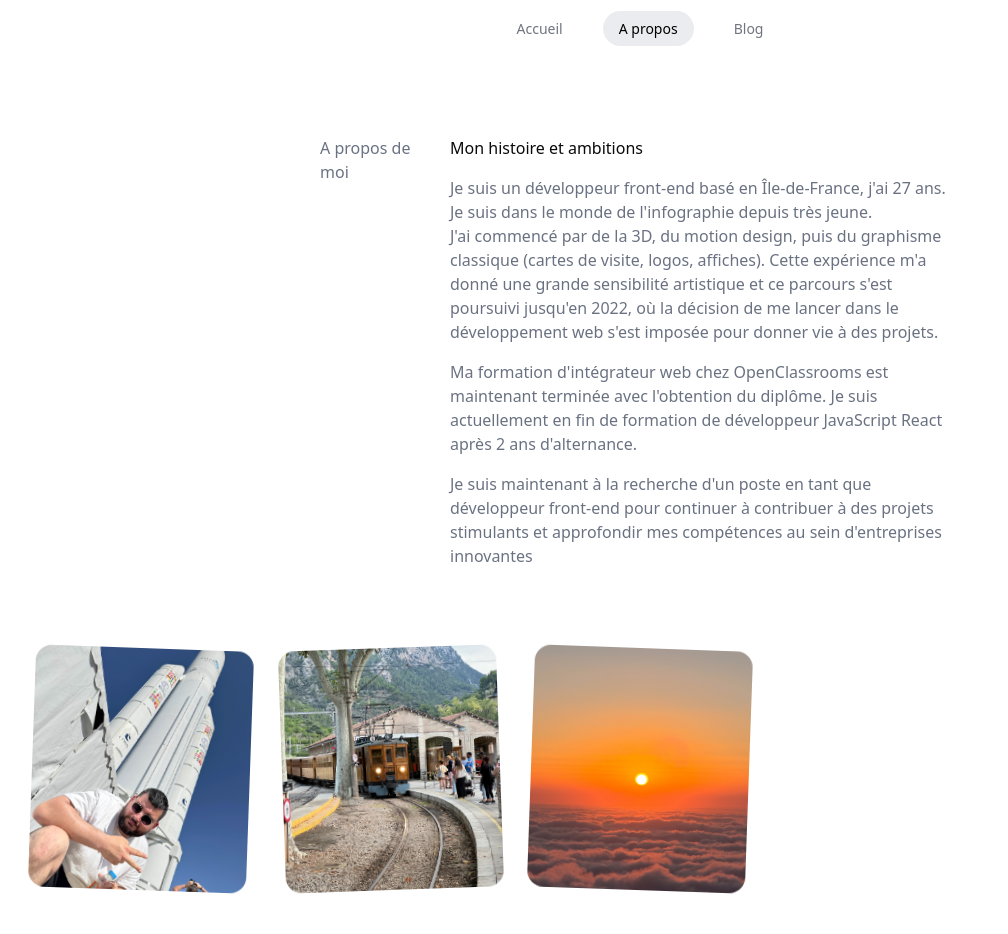
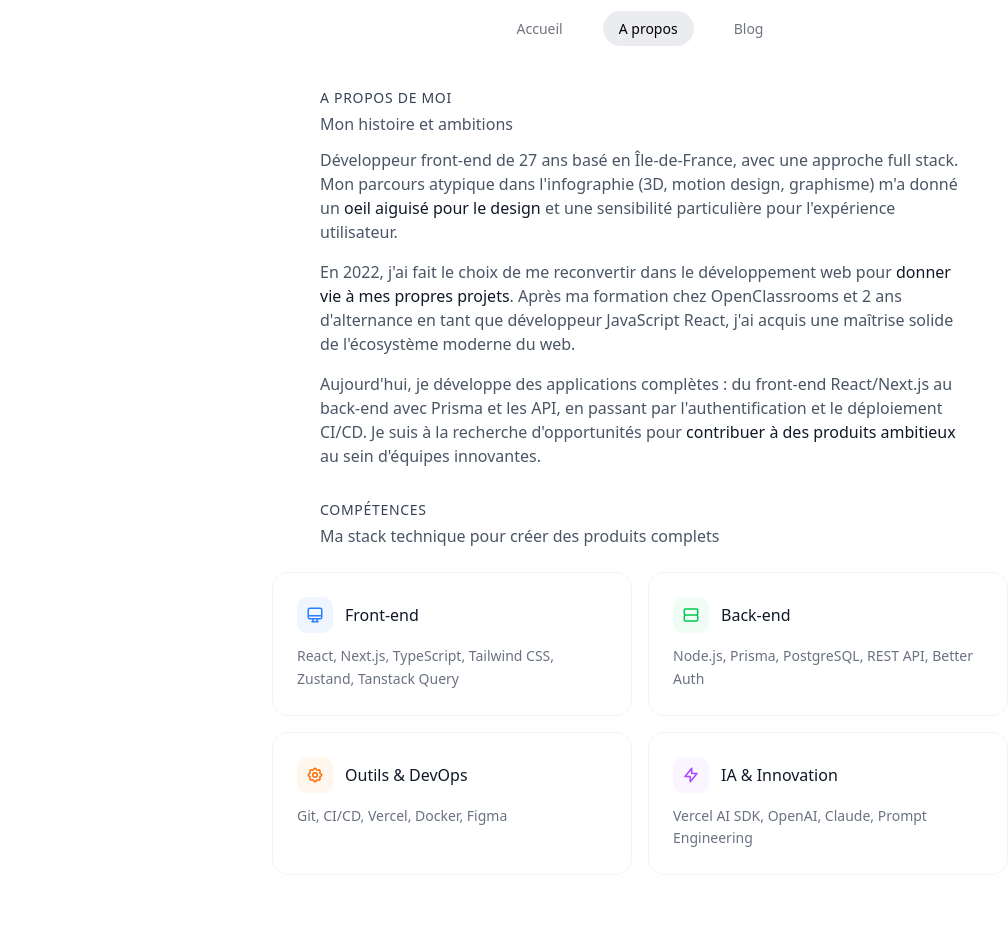
Before and after one commit to WillFDA/williamdeazevedo2025, a Next.js app: page /about in a window 1280 px wide. Shown: the top 934 px of the page, without its empty margins (0-1008 px from the left). Built offline with nearby package versions, Linux system fonts and the light colour scheme.

Commit message:
avancement

```diff
--- a/app/about/page.tsx
+++ b/app/about/page.tsx
@@ -8,11 +8,11 @@ import { Metadata } from "next";
 export const metadata: Metadata = {
   title: "À propos",
   description:
-    "Découvrez mon parcours : du design graphique au développement front-end. 2 ans d'expérience en React et Next.js, basé en Île-de-France.",
+    "Développeur front-end avec compétences full stack. Du design graphique au développement web, 2 ans d'expérience en React, Next.js, TypeScript et Node.js.",
   openGraph: {
     title: "À propos | William De Azevedo",
     description:
-      "Découvrez mon parcours : du design graphique au développement front-end. 2 ans d'expérience en React et Next.js.",
+      "Développeur front-end avec compétences full stack. 2 ans d'expérience en React, Next.js et TypeScript.",
   },
   alternates: {
     canonical: "https://williamdeazevedo.fr/about",
@@ -22,43 +22,172 @@ export const metadata: Metadata = {
 export default function About() {
   return (
     <>
-      <section className="mx-auto mt-20 flex max-w-2xl flex-col gap-8 px-4 lg:flex-row">
-        <h2 className="fade-up mb-auto font-medium text-gray-500 [--animation-delay:300ms]">
+      {/* Section À propos */}
+      <div className="flex flex-col gap-12 py-8 lg:gap-16 lg:max-w-2xl max-w-xl px-4 mx-auto w-full">
+        <section className="fade-up [--animation-delay:200ms]">
+          <div className="mb-3 flex flex-col gap-1">
+            <h2 className="text-sm font-medium uppercase tracking-wider text-gray-700">
               A propos de moi
             </h2>
-        <div className="flex w-full flex-col gap-4">
-          <span className="fade-up [--animation-delay:200ms]">
-            Mon histoire et ambitions
+            <p className="text-gray-600">Mon histoire et ambitions</p>
+          </div>
+          <div className="flex flex-col gap-4 text-gray-600">
+            <p className="fade-up [--animation-delay:300ms]">
+              Développeur front-end de 27 ans basé en Île-de-France, avec une
+              approche full stack. Mon parcours atypique dans l&apos;infographie
+              (3D, motion design, graphisme) m&apos;a donné un{" "}
+              <span className="text-gray-900 font-medium">
+                oeil aiguisé pour le design
+              </span>{" "}
+              et une sensibilité particulière pour l&apos;expérience
+              utilisateur.
+            </p>
+            <p className="fade-up [--animation-delay:400ms]">
+              En 2022, j&apos;ai fait le choix de me reconvertir dans le
+              développement web pour{" "}
+              <span className="text-gray-900 font-medium">
+                donner vie à mes propres projets
               </span>
-          <div className="group/work flex flex-col gap-4 text-gray-500 text-md">
-            <span className="fade-up [--animation-delay:300ms]">
-              Je suis un développeur front-end basé en Île-de-France, j&apos;ai
-              27 ans. Je suis dans le monde de l&apos;infographie depuis très
-              jeune.
-              <br />
-              J&apos;ai commencé par de la 3D, du motion design, puis du
-              graphisme classique (cartes de visite, logos, affiches). Cette
-              expérience m&apos;a donné une grande sensibilité artistique et ce
-              parcours s&apos;est poursuivi jusqu&apos;en 2022, où la décision
-              de me lancer dans le développement web s&apos;est imposée pour
-              donner vie à des projets.
-            </span>
-            <span className="fade-up [--animation-delay:500ms]">
-              Ma formation d&apos;intégrateur web chez OpenClassrooms est
-              maintenant terminée avec l&apos;obtention du diplôme. Je suis
-              actuellement en fin de formation de développeur JavaScript React
-              après 2 ans d&apos;alternance.
-            </span>
-            <span className="fade-up [--animation-delay:700ms]">
-              Je suis maintenant à la recherche d&apos;un poste en tant que
-              développeur front-end pour continuer à contribuer à des projets
-              stimulants et approfondir mes compétences au sein
-              d&apos;entreprises innovantes
-            </span>
+              . Après ma formation chez OpenClassrooms et 2 ans
+              d&apos;alternance en tant que développeur JavaScript React,
+              j&apos;ai acquis une maîtrise solide de l&apos;écosystème moderne
+              du web.
+            </p>
+            <p className="fade-up [--animation-delay:500ms]">
+              Aujourd&apos;hui, je développe des applications complètes : du
+              front-end React/Next.js au back-end avec Prisma et les API, en
+              passant par l&apos;authentification et le déploiement CI/CD. Je
+              suis à la recherche d&apos;opportunités pour{" "}
+              <span className="text-gray-900 font-medium">
+                contribuer à des produits ambitieux
+              </span>{" "}
+              au sein d&apos;équipes innovantes.
+            </p>
+          </div>
+        </section>
+      </div>
+
+      {/* Section Compétences - titre en 2xl, cartes en 3xl */}
+      <section className="fade-up [--animation-delay:600ms]">
+        <div className="lg:max-w-2xl max-w-xl mx-auto px-4 mb-6">
+          <div className="flex flex-col gap-1">
+            <h2 className="text-sm font-medium uppercase tracking-wider text-gray-700">
+              Compétences
+            </h2>
+            <p className="text-gray-600">
+              Ma stack technique pour créer des produits complets
+            </p>
+          </div>
+        </div>
+        <div className="max-w-3xl mx-auto px-4">
+          <div className="group/skills grid grid-cols-1 sm:grid-cols-2 gap-4">
+            <div className="rounded-2xl border border-gray-100 bg-white p-6 transition-all duration-200 hover:border-gray-200 group-hover/skills:[&:not(:hover)]:opacity-50">
+              <div className="mb-3 flex items-center gap-3">
+                <div className="flex size-9 items-center justify-center rounded-lg bg-blue-50 text-blue-500">
+                  <svg
+                    className="size-[18px]"
+                    fill="none"
+                    viewBox="0 0 24 24"
+                    stroke="currentColor"
+                    strokeWidth={2}
+                  >
+                    <path
+                      strokeLinecap="round"
+                      strokeLinejoin="round"
+                      d="M9.75 17L9 20l-1 1h8l-1-1-.75-3M3 13h18M5 17h14a2 2 0 002-2V5a2 2 0 00-2-2H5a2 2 0 00-2 2v10a2 2 0 002 2z"
+                    />
+                  </svg>
+                </div>
+                <h4 className="font-medium text-gray-900">Front-end</h4>
+              </div>
+              <p className="text-sm text-gray-500 leading-relaxed">
+                React, Next.js, TypeScript, Tailwind CSS, Zustand, Tanstack
+                Query
+              </p>
+            </div>
+
+            <div className="rounded-2xl border border-gray-100 bg-white p-6 transition-all duration-200 hover:border-gray-200 group-hover/skills:[&:not(:hover)]:opacity-50">
+              <div className="mb-3 flex items-center gap-3">
+                <div className="flex size-9 items-center justify-center rounded-lg bg-green-50 text-green-500">
+                  <svg
+                    className="size-[18px]"
+                    fill="none"
+                    viewBox="0 0 24 24"
+                    stroke="currentColor"
+                    strokeWidth={2}
+                  >
+                    <path
+                      strokeLinecap="round"
+                      strokeLinejoin="round"
+                      d="M5 12h14M5 12a2 2 0 01-2-2V6a2 2 0 012-2h14a2 2 0 012 2v4a2 2 0 01-2 2M5 12a2 2 0 00-2 2v4a2 2 0 002 2h14a2 2 0 002-2v-4a2 2 0 00-2-2"
+                    />
+                  </svg>
+                </div>
+                <h4 className="font-medium text-gray-900">Back-end</h4>
+              </div>
+              <p className="text-sm text-gray-500 leading-relaxed">
+                Node.js, Prisma, PostgreSQL, REST API, Better Auth
+              </p>
+            </div>
+
+            <div className="rounded-2xl border border-gray-100 bg-white p-6 transition-all duration-200 hover:border-gray-200 group-hover/skills:[&:not(:hover)]:opacity-50">
+              <div className="mb-3 flex items-center gap-3">
+                <div className="flex size-9 items-center justify-center rounded-lg bg-orange-50 text-orange-500">
+                  <svg
+                    className="size-[18px]"
+                    fill="none"
+                    viewBox="0 0 24 24"
+                    stroke="currentColor"
+                    strokeWidth={2}
+                  >
+                    <path
+                      strokeLinecap="round"
+                      strokeLinejoin="round"
+                      d="M10.325 4.317c.426-1.756 2.924-1.756 3.35 0a1.724 1.724 0 002.573 1.066c1.543-.94 3.31.826 2.37 2.37a1.724 1.724 0 001.065 2.572c1.756.426 1.756 2.924 0 3.35a1.724 1.724 0 00-1.066 2.573c.94 1.543-.826 3.31-2.37 2.37a1.724 1.724 0 00-2.572 1.065c-.426 1.756-2.924 1.756-3.35 0a1.724 1.724 0 00-2.573-1.066c-1.543.94-3.31-.826-2.37-2.37a1.724 1.724 0 00-1.065-2.572c-1.756-.426-1.756-2.924 0-3.35a1.724 1.724 0 001.066-2.573c-.94-1.543.826-3.31 2.37-2.37.996.608 2.296.07 2.572-1.065z"
+                    />
+                    <path
+                      strokeLinecap="round"
+                      strokeLinejoin="round"
+                      d="M15 12a3 3 0 11-6 0 3 3 0 016 0z"
+                    />
+                  </svg>
+                </div>
+                <h4 className="font-medium text-gray-900">Outils & DevOps</h4>
+              </div>
+              <p className="text-sm text-gray-500 leading-relaxed">
+                Git, CI/CD, Vercel, Docker, Figma
+              </p>
+            </div>
+
+            <div className="rounded-2xl border border-gray-100 bg-white p-6 transition-all duration-200 hover:border-gray-200 group-hover/skills:[&:not(:hover)]:opacity-50">
+              <div className="mb-3 flex items-center gap-3">
+                <div className="flex size-9 items-center justify-center rounded-lg bg-purple-50 text-purple-500">
+                  <svg
+                    className="size-[18px]"
+                    fill="none"
+                    viewBox="0 0 24 24"
+                    stroke="currentColor"
+                    strokeWidth={2}
+                  >
+                    <path
+                      strokeLinecap="round"
+                      strokeLinejoin="round"
+                      d="M13 10V3L4 14h7v7l9-11h-7z"
+                    />
+                  </svg>
+                </div>
+                <h4 className="font-medium text-gray-900">IA & Innovation</h4>
+              </div>
+              <p className="text-sm text-gray-500 leading-relaxed">
+                Vercel AI SDK, OpenAI, Claude, Prompt Engineering
+              </p>
+            </div>
           </div>
         </div>
       </section>
-      <section className="flex items-center justify-center gap-2 overflow-auto px-2 py-10 md:gap-8 md:px-8 lg:py-20">
+
+      {/* Section Photos - full width */}
+      <section className="flex items-center justify-center gap-2 overflow-auto px-2 py-10 md:gap-8 md:px-8 lg:py-16">
         {pictures.map((picture) => (
           <div
             className={`group aspect-[9/10] w-44 overflow-hidden rounded-md bg-zinc-100 sm:w-72 md:rounded-xl lg:rounded-2xl ${picture.rotate} relative transition-all duration-300 ease-in-out`}
@@ -79,18 +208,21 @@ export default function About() {
           </div>
         ))}
       </section>
-      <section className="mx-auto flex max-w-2xl flex-col gap-8 px-4 lg:px-0">
-        <div className="flex flex-col gap-8 lg:flex-row">
-          <h2 className="mb-auto font-medium text-gray-500">Projets</h2>
-          <span>
-            Plus de détails des projets que j&apos;ai réalisés lors de mes
-            alternances ou simplement des projets personnels que j&apos;ai menés
-            du design à l&apos;intégration
-          </span>
+
+      {/* Section Projets */}
+      <div className="flex flex-col gap-12 pb-8 lg:gap-16 lg:max-w-2xl max-w-xl px-4 mx-auto w-full">
+        <section className="fade-up [--animation-delay:700ms]">
+          <div className="mb-6 flex flex-col gap-1">
+            <h2 className="text-sm font-medium uppercase tracking-wider text-gray-700">
+              Projets
+            </h2>
+            <p className="text-gray-600">
+              Des projets complets, du design au déploiement
+            </p>
           </div>
-        <div className="group/projects flex flex-col gap-8 lg:gap-4">
+          <div className="group/projects flex flex-col gap-4">
             <ProjectLink
-            description="Développement en solo d'un SaaS de génération de lettres de motivation par IA avec Next.js. Maîtrise complète de la stack : SSR, Better Auth, Prisma, shadcn/ui et intégration de Vercel AI SDK permettant le choix du modèle d'IA. Gestion end-to-end du projet incluant architecture, CI/CD, environnements multiples et déploiements versionnés. Une expérience formatrice sur les défis techniques et organisationnels d'un projet complet."
+              description="Développement en solo d'un SaaS de génération de lettres de motivation par IA avec Next.js. Maîtrise complète de la stack : SSR, Better Auth, Prisma, shadcn/ui et intégration de Vercel AI SDK permettant le choix du modèle d'IA. Gestion end-to-end du projet incluant architecture, CI/CD, environnements multiples et déploiements versionnés."
               href="https://motivai.fr"
               image={motivai}
               technologies={[
@@ -104,7 +236,7 @@ export default function About() {
               title="Motivai - Créateur de lettre de motivation"
             />
             <ProjectLink
-            description="Pour ce portfolio, l'objectif était différent des anciens. Je voulais créer un portfolio simple, efficace, concis. J'avais aussi pour objectif de commencer à créer des posts de blog, pour apprendre en partageant et pour avoir un endroit où expérimenter et partager."
+              description="Portfolio minimaliste et efficace avec blog intégré en MDX. Un espace pour partager mes apprentissages et expérimenter de nouvelles technologies."
               href="https://github.com/WillFDA/williamdeazevedo2025"
               image={william}
               technologies={["NextJS", "TypeScript", "MDX"]}
@@ -112,6 +244,7 @@ export default function About() {
             />
           </div>
         </section>
+      </div>
     </>
   );
 }
--- a/app/layout.tsx
+++ b/app/layout.tsx
@@ -100,7 +100,8 @@ export default function RootLayout({
               "@type": "Person",
               name: "William De Azevedo",
               url: "https://williamdeazevedo.fr",
-              image: "https://williamdeazevedo.fr/william-de-azevedo-og-image.jpg",
+              image:
+                "https://williamdeazevedo.fr/william-de-azevedo-og-image.jpg",
               sameAs: [
                 "https://www.linkedin.com/in/william-de-azevedo/",
                 "https://github.com/WillFDA",
@@ -132,7 +133,7 @@ export default function RootLayout({
         className={`${instrumentSerif.variable} flex min-h-screen flex-col overflow-x-hidden bg-white font-sans antialiased`}
       >
         <Navbar />
-        <main className="grow">{children}</main>
+        {children}
         <Footer />
       </body>
     </html>
--- a/app/page.tsx
+++ b/app/page.tsx
@@ -10,7 +10,7 @@ import susuLogo from "@/public/susu-logo.png";
 export default function Home() {
   return (
     <>
-      <div className="flex flex-col gap-12 py-8 lg:gap-12 lg:max-w-2xl max-w-xl px-4 mx-auto w-full">
+      <main className="flex flex-col gap-12 py-8 lg:gap-12 lg:max-w-2xl max-w-xl px-4 mx-auto w-full grow">
         <section className="flex flex-col gap-4 justify-center">
           <div className="w-full flex gap-2">
             <Image
@@ -139,7 +139,7 @@ export default function Home() {
             </div>
           </div>
         </section>
-        <section className="group mx-auto -my-3 grid w-full max-w-2xl grid-cols-5 grid-rows-2 flex-wrap items-center justify-center gap-2">
+        <section className="group mx-auto -my-3 grid w-full max-w-2xl grid-cols-5 grid-rows-2 flex-wrap items-center justify-center gap-2 fade-up [--animation-delay:1000ms]">
           {skillsIcons.map((icon, index) => (
             <HoverTooltip item={icon} key={`${icon.alt + index}`}>
               <div className="col-span-1 row-span-1 flex aspect-square items-center justify-center grayscale transition-all duration-300 hover:grayscale-0 lg:size-25 group-hover:[&:not(:hover)]:opacity-30">
@@ -254,7 +254,7 @@ export default function Home() {
             </div>
           </div>
         </section>
-      </div>
+      </main>
     </>
   );
 }
```
Lines whose indentation alone changed are shown as unchanged.
